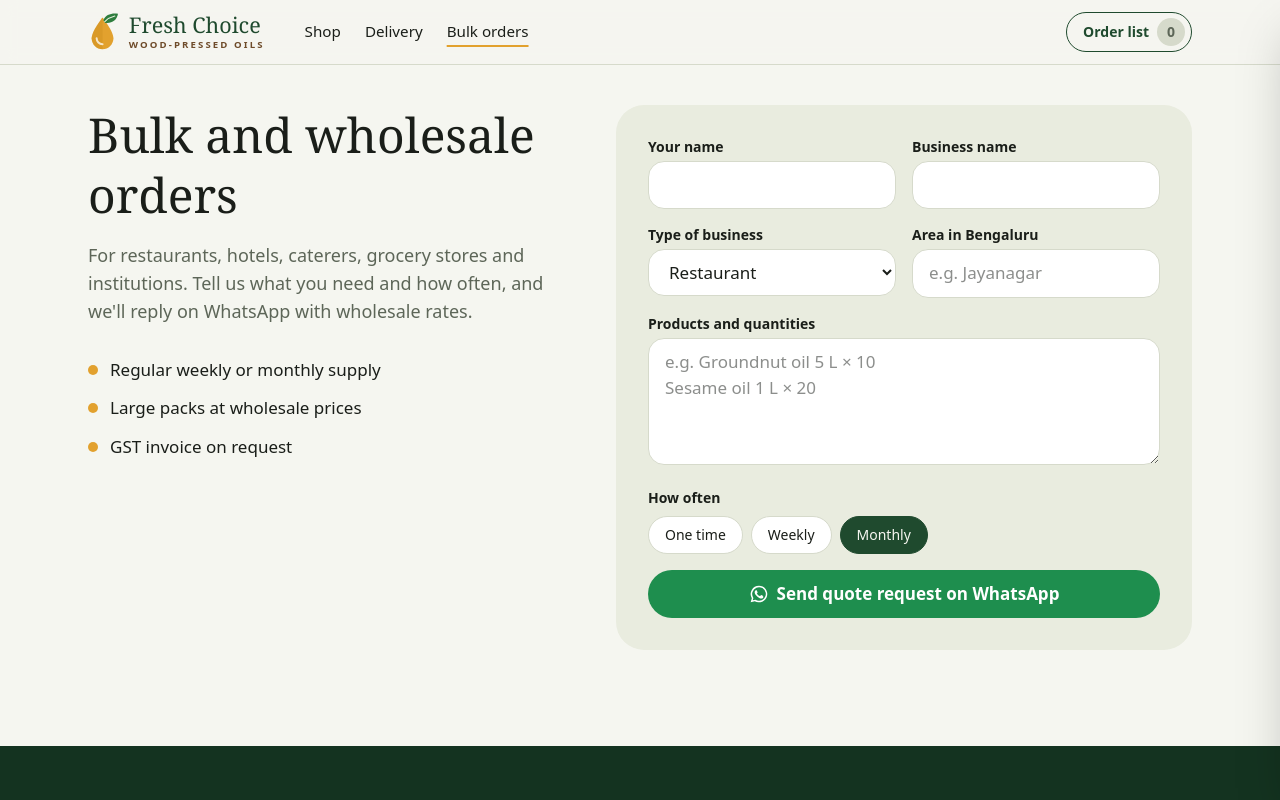
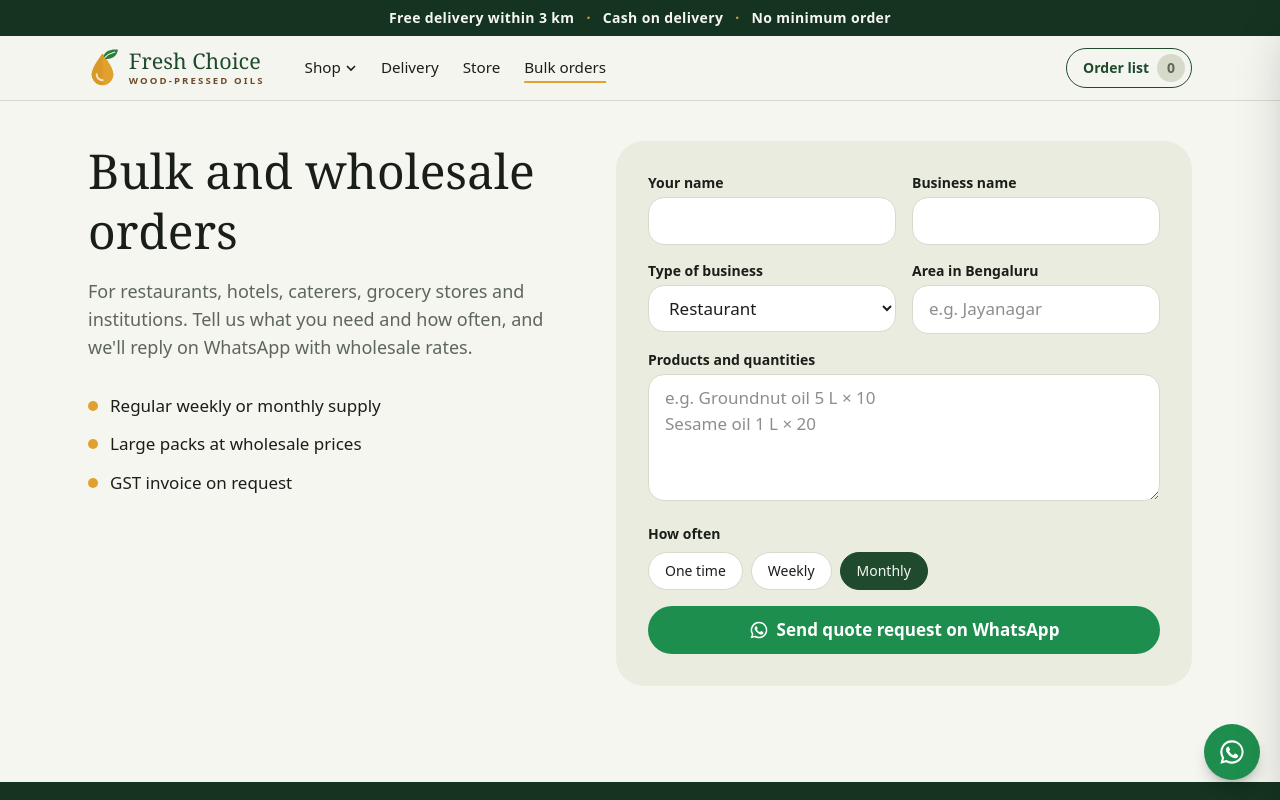
Before and after one commit to santhoshtharun1/fresh-choice, a Next.js app: page /bulk in a window 1280 px wide. Shown: the top 800 px of the page. Built offline with nearby package versions, Linux system fonts and the light colour scheme.

Commit message:
resolve conflicts

```diff
--- a/src/app/layout.tsx
+++ b/src/app/layout.tsx
@@ -5,6 +5,8 @@ import { OrderProvider } from "@/components/OrderProvider";
 import { Header } from "@/components/Header";
 import { Footer } from "@/components/Footer";
 import { OrderDrawer } from "@/components/OrderDrawer";
+import { AnnouncementBar } from "@/components/AnnouncementBar";
+import { WhatsAppFab } from "@/components/WhatsAppFab";
 
 export const metadata: Metadata = {
   metadataBase: new URL(site.url),
@@ -32,9 +34,11 @@ export default function RootLayout({ children }: LayoutProps<"/">) {
           <a href="#main" className="sr-only focus:not-sr-only focus:absolute focus:left-4 focus:top-4 focus:z-50 focus:rounded-full focus:bg-white focus:px-4 focus:py-2">
             Skip to content
           </a>
+          <AnnouncementBar />
           <Header />
           <main id="main" className="flex-1">{children}</main>
           <Footer />
+          <WhatsAppFab />
           <OrderDrawer />
         </OrderProvider>
       </body>
--- a/src/app/page.tsx
+++ b/src/app/page.tsx
@@ -105,6 +105,41 @@ export default function Home() {
         </div>
       </section>
 
+      {/* Store */}
+      <section id="store" className="mx-auto max-w-6xl px-4 pt-24 sm:px-6">
+        <h2 className="font-display text-3xl sm:text-4xl">Visit our store</h2>
+        <div className="mt-8 grid overflow-hidden rounded-[28px] border border-[var(--line)] bg-white md:grid-cols-[1fr_1.2fr]">
+          <div className="p-6 sm:p-8">
+            <p className="font-display text-2xl">{site.name}</p>
+            <p className="mt-3 text-[var(--muted)]">{site.address}</p>
+            <p className="mt-3 font-semibold">{site.hours}</p>
+            <div className="mt-6 flex flex-wrap gap-2">
+              <a href={site.mapsUrl} target="_blank" rel="noopener" className="rounded-full bg-[var(--leaf)] px-5 py-2.5 font-semibold text-[var(--rice)] hover:bg-[var(--leaf-deep)]">
+                Directions
+              </a>
+              <a href={`tel:+${site.whatsapp}`} className="rounded-full border border-[var(--leaf)] px-5 py-2.5 font-semibold text-[var(--leaf)] hover:bg-[var(--leaf)]/5">
+                Call
+              </a>
+              <a
+                href={waLink(`Hi ${site.name}, I'd like to visit the store.`)}
+                target="_blank"
+                rel="noopener"
+                className="flex items-center gap-2 rounded-full border border-[#1E8E4E] px-5 py-2.5 font-semibold text-[#177240] hover:bg-[#1E8E4E]/5"
+              >
+                <WaIcon className="size-5" /> WhatsApp
+              </a>
+            </div>
+          </div>
+          <iframe
+            title={`Map to ${site.name}`}
+            src={`https://www.google.com/maps?q=${encodeURIComponent(site.mapsQuery)}&output=embed`}
+            loading="lazy"
+            referrerPolicy="no-referrer-when-downgrade"
+            className="h-72 w-full border-0 md:h-full md:min-h-80"
+          />
+        </div>
+      </section>
+
       {/* Bulk */}
       <section className="mx-auto max-w-6xl px-4 pt-24 sm:px-6">
         <div className="flex flex-col items-start justify-between gap-6 border-y border-[var(--line)] py-10 md:flex-row md:items-center">
--- /dev/null
+++ b/src/components/AnnouncementBar.tsx
@@ -0,0 +1,22 @@
+import { site } from "@/config/site";
+
+// [phone label, wider-screen label] so the bar stays on one line on phones
+const points = [
+  [`Free delivery in ${site.freeDeliveryRadiusKm} km`, `Free delivery within ${site.freeDeliveryRadiusKm} km`],
+  ["COD", "Cash on delivery"],
+  ["No minimum order", "No minimum order"],
+];
+
+export function AnnouncementBar() {
+  return (
+    <ul className="flex justify-center gap-x-2 bg-[var(--leaf-deep)] px-3 py-2 text-[0.7rem] font-semibold tracking-wide text-[var(--rice)] sm:gap-x-3 sm:text-sm">
+      {points.map(([short, long], i) => (
+        <li key={long} className="whitespace-nowrap">
+          {i > 0 && <span aria-hidden className="mr-2 text-[var(--oil)] sm:mr-3">·</span>}
+          <span className="sm:hidden">{short}</span>
+          <span className="hidden sm:inline">{long}</span>
+        </li>
+      ))}
+    </ul>
+  );
+}
--- a/src/components/Header.tsx
+++ b/src/components/Header.tsx
@@ -3,11 +3,13 @@
 import Link from "next/link";
 import { usePathname } from "next/navigation";
 import { site } from "@/config/site";
+import { products } from "@/data/catalog";
 import { useOrder } from "./OrderProvider";
 
 const nav = [
   { href: "/shop", label: "Shop" },
   { href: "/#delivery", label: "Delivery" },
+  { href: "/#store", label: "Store" },
   { href: "/bulk", label: "Bulk orders" },
 ];
 
@@ -26,15 +28,42 @@ export function Header() {
           </span>
         </Link>
         <nav className="ml-4 hidden items-center gap-6 text-[0.95rem] md:flex" aria-label="Main">
-          {nav.map((n) => (
+          {nav.map((n) => {
+            const link = (
               <Link
                 key={n.href}
                 href={n.href}
-              className={`underline-offset-8 hover:underline ${path.startsWith(n.href) && n.href !== "/#delivery" ? "underline decoration-2 decoration-[var(--oil)]" : ""}`}
+                className={`underline-offset-8 hover:underline ${path.startsWith(n.href) && !n.href.startsWith("/#") ? "underline decoration-2 decoration-[var(--oil)]" : ""}`}
               >
                 {n.label}
               </Link>
+            );
+            if (n.href !== "/shop") return link;
+            // Shop opens a list of every oil on hover or keyboard focus
+            return (
+              <div key={n.href} className="group relative flex items-center gap-1">
+                {link}
+                <svg className="size-3 transition-transform group-hover:rotate-180 group-focus-within:rotate-180" viewBox="0 0 12 12" aria-hidden>
+                  <path d="M2 4l4 4 4-4" stroke="currentColor" strokeWidth="1.6" fill="none" />
+                </svg>
+                <div className="invisible absolute left-0 top-full pt-3 opacity-0 transition-opacity group-hover:visible group-hover:opacity-100 group-focus-within:visible group-focus-within:opacity-100">
+                  <ul className="w-64 rounded-2xl border border-[var(--line)] bg-white p-2 shadow-xl" aria-label="Oils">
+                    {products.map((p) => (
+                      <li key={p.slug}>
+                        <Link href={`/product/${p.slug}`} className="flex items-baseline justify-between gap-3 rounded-xl px-3 py-2 hover:bg-[var(--card)]">
+                          <span>{p.name}</span>
+                          <span lang="kn" className="font-kannada text-xs text-[var(--muted)]">{p.kannada}</span>
+                        </Link>
+                      </li>
                     ))}
+                    <li className="mt-1 border-t border-[var(--line)] pt-1">
+                      <Link href="/shop" className="block rounded-xl px-3 py-2 font-semibold text-[var(--leaf)] hover:bg-[var(--card)]">All oils</Link>
+                    </li>
+                  </ul>
+                </div>
+              </div>
+            );
+          })}
         </nav>
         <button
           type="button"
--- a/src/components/QuickAdd.tsx
+++ b/src/components/QuickAdd.tsx
@@ -45,7 +45,7 @@ export function QuickAdd({ product }: { product: Product }) {
           >
             −
           </button>
-          <span className="text-sm font-semibold tabular-nums" aria-live="polite">{qty} in list</span>
+          <span className="text-sm font-semibold tabular-nums" aria-live="polite">{qty}</span>
           <button
             type="button"
             onClick={() => add(product.slug, size)}
--- /dev/null
+++ b/src/components/WhatsAppFab.tsx
@@ -0,0 +1,23 @@
+"use client";
+
+import { site } from "@/config/site";
+import { waLink } from "@/lib/whatsapp";
+import { WaIcon } from "./OrderDrawer";
+import { useOrder } from "./OrderProvider";
+
+// Floating "chat with us" button on every page; hidden while the order list is open.
+export function WhatsAppFab() {
+  const { open } = useOrder();
+  if (open) return null;
+  return (
+    <a
+      href={waLink(`Hi ${site.name}, I have a question.`)}
+      target="_blank"
+      rel="noopener"
+      aria-label="Chat with us on WhatsApp"
+      className="fixed bottom-5 right-5 z-40 grid size-14 place-items-center rounded-full bg-[#1E8E4E] text-white shadow-lg shadow-black/20 transition-transform hover:scale-105 hover:bg-[#177240]"
+    >
+      <WaIcon className="size-7" />
+    </a>
+  );
+}
--- a/src/config/site.ts
+++ b/src/config/site.ts
@@ -9,6 +9,8 @@ export const site = {
   phoneDisplay: "+91 97319 39909",
   address:
     "176, 7th Cross Rd, near Ganesha Temple Road, Gopal Nagar, Nelgadernhalli, Nagasandra, Bengaluru, Karnataka 560073",
+  // Shown on the store card and used for the embedded map
+  mapsQuery: "Fresh Choice, 176, 7th Cross Rd, Gopal Nagar, Nagasandra, Bengaluru 560073",
   mapsUrl:
     "https://www.google.com/maps/search/?api=1&query=Fresh+Choice+176+7th+Cross+Rd+Gopal+Nagar+Nagasandra+Bengaluru+560073",
   freeDeliveryRadiusKm: 3,
```
Lines whose indentation alone changed are shown as unchanged.
